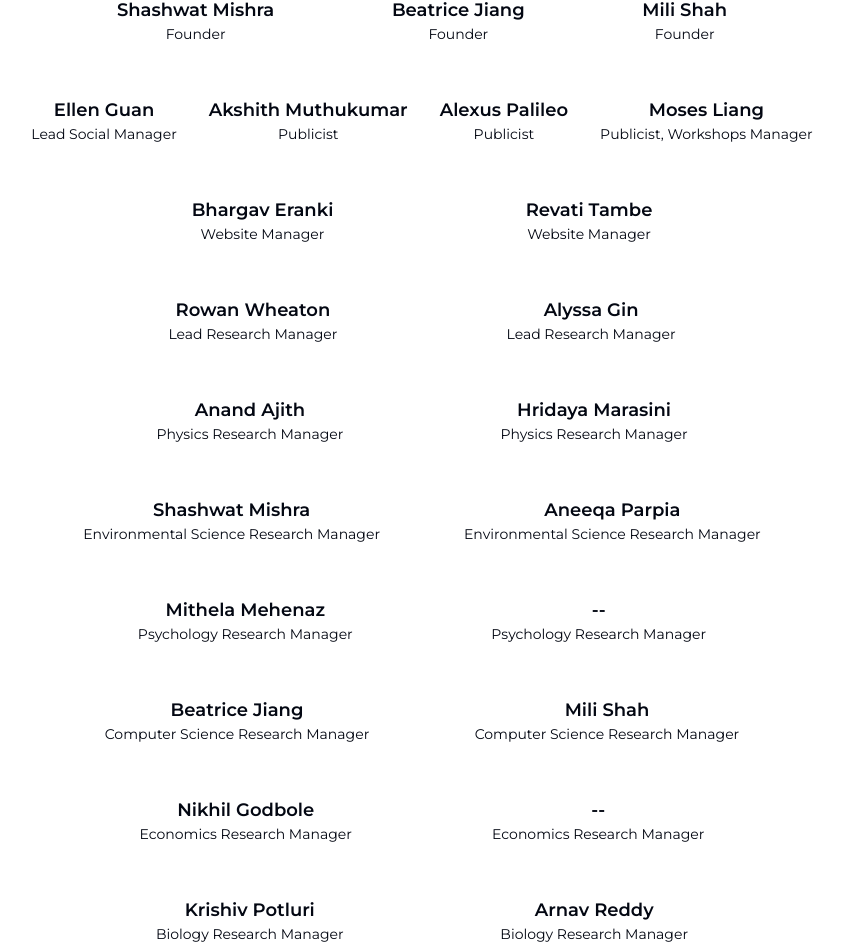
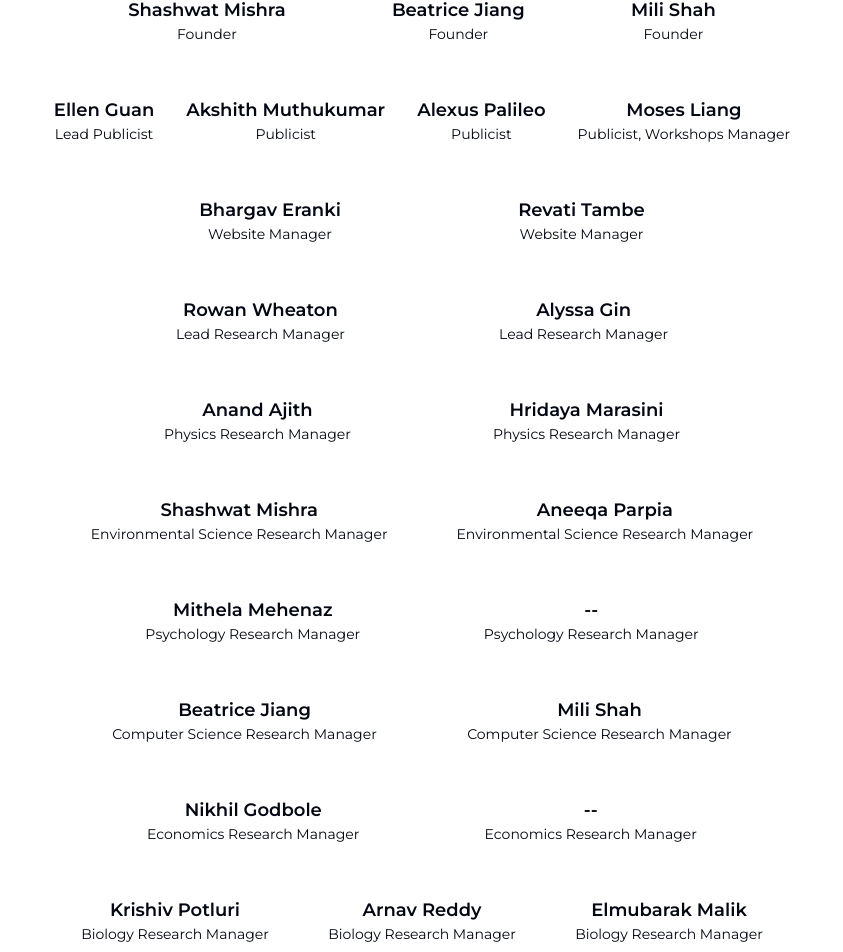
Before and after one commit to multiverseresearchers/multiverse-researchers, a React (Vite) app: page /about in a window 1280 px wide. Shown: the part 697-1649 px from the top of the page, without its empty margins (218-1061 px from the left). Built offline with nearby package versions, Linux system fonts and the light colour scheme.

Commit message:
fixed member positions

```diff
--- a/src/components/about/About.tsx
+++ b/src/components/about/About.tsx
@@ -41,7 +41,7 @@ const About = () => {
                     </div>
 
                     <div className='flex justify-evenly flex-col md:flex-row md:gap-8 md:py-4'>
-                        <AboutTab name="Ellen Guan" position="Lead Social Manager" url='/' / >
+                        <AboutTab name="Ellen Guan" position="Lead Publicist" url='/' / >
                         <AboutTab name="Akshith Muthukumar" position="Publicist" url='/' / >
                         <AboutTab name="Alexus Palileo" position="Publicist" url='/' / >
                         <AboutTab name="Moses Liang" position="Publicist, Workshops Manager" url='/' / >
@@ -78,6 +78,7 @@ const About = () => {
                     <div className='flex justify-evenly flex-col md:flex-row md:gap-8 md:py-4'>
                         <AboutTab name="Krishiv Potluri" position="Biology Research Manager" url='/' / >
                         <AboutTab name="Arnav Reddy" position="Biology Research Manager" url='/' / >
+                        <AboutTab name="Elmubarak Malik" position="Biology Research Manager" url='/' / >
                     </div>
 				</div>
 			</div>
```
